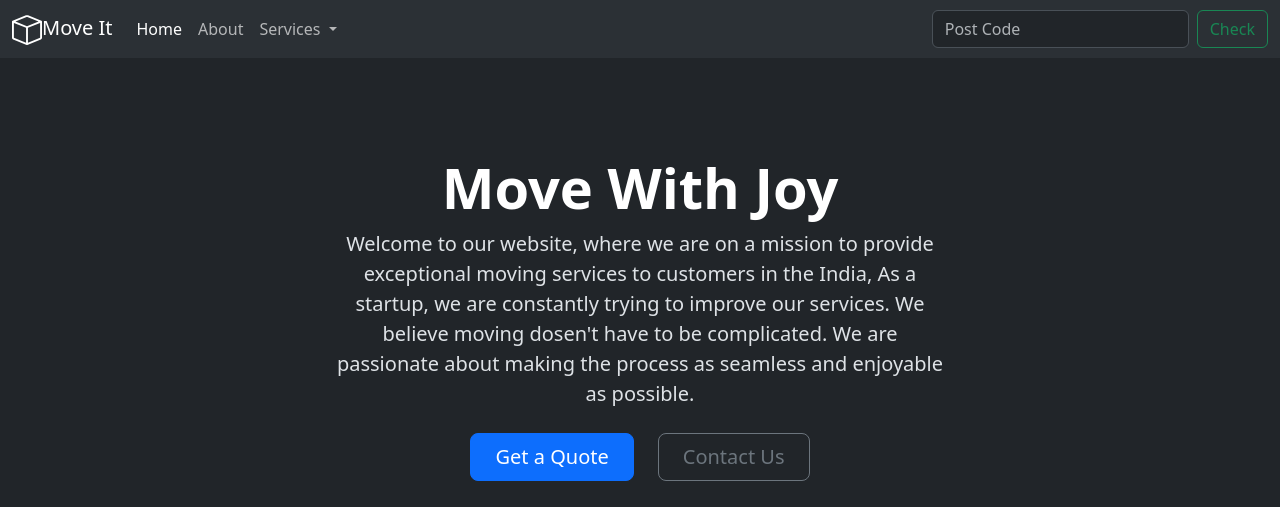
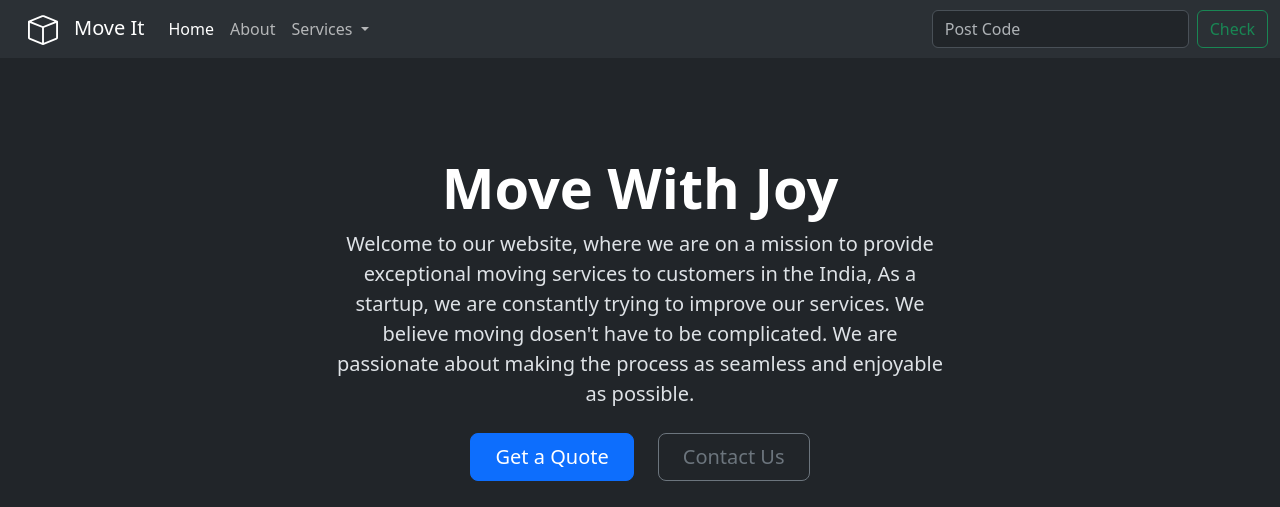
Before and after one commit to Pratikkk/move-it, a plain HTML site: page index.html in a window 1280 px wide. Shown: the top 507 px of the page. Drawn offline with nearby package versions, Linux system fonts and the light colour scheme.

Commit message:
fix margin

```diff
--- a/index.html
+++ b/index.html
@@ -24,7 +24,7 @@
             width="30"
             height="30"
             fill="currentColor"
-            class="bi bi-box"
+            class="bi bi-box mx-3"
             viewBox="0 0 16 16"
           >
             <path
```
